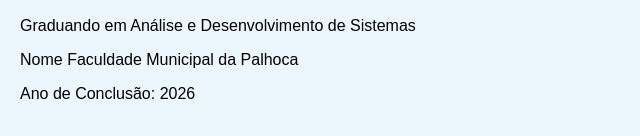
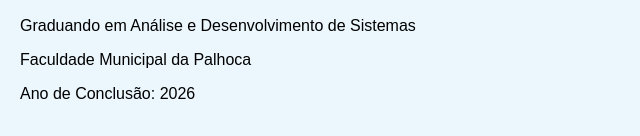
Before and after one commit to Gabriel-Kraus/curriculum, a plain HTML site: page index.html in a window 1280 px wide. Shown: the part 1103-1239 px from the top of the page, 0-640 px from the left. Drawn offline with Linux system fonts and the light colour scheme.

Commit message:
Update index.html

```diff
--- a/index.html
+++ b/index.html
@@ -61,7 +61,7 @@ padding: 20px;
 
       <h2>Estudante</h2>
       <p>Graduando em Análise e Desenvolvimento de Sistemas </p>
-      <p>Nome Faculdade Municipal da Palhoca</p>
+      <p>Faculdade Municipal da Palhoca</p>
       <p>Ano de Conclusão: 2026</p>
 
 
```
